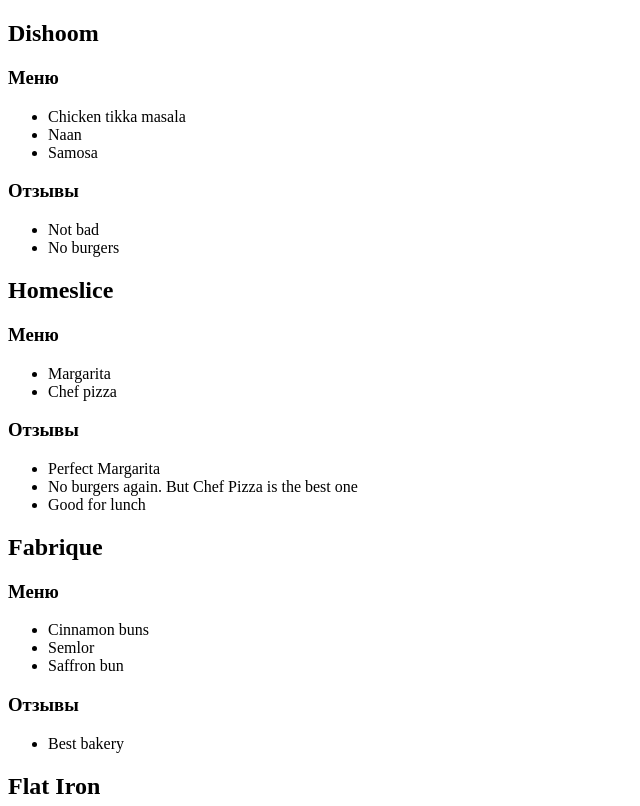
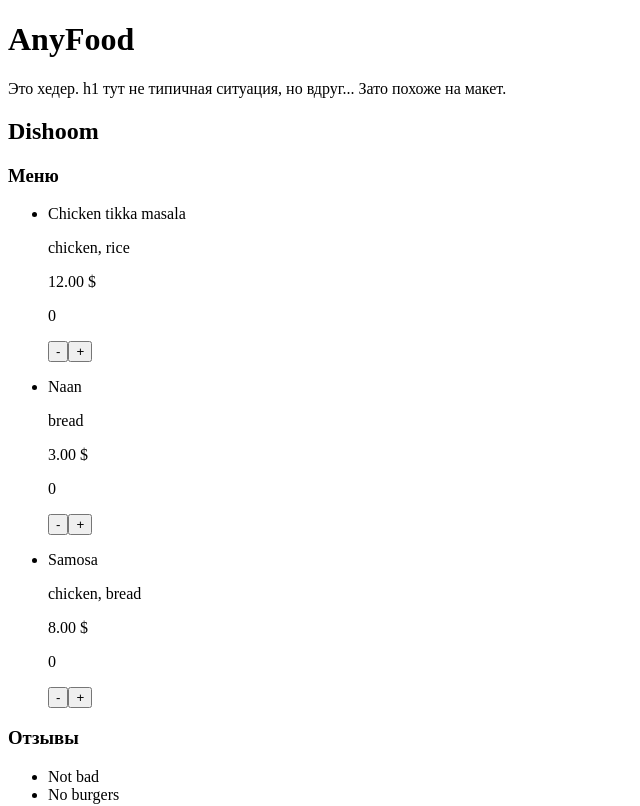
Before and after one commit to MariaKochanova/react-order-food, a React (Vite) app: page / in a window 1280 px wide. Shown: the top 806 px of the page, without its empty margins (0-640 px from the left). Built offline with nearby package versions, Linux system fonts and the light colour scheme.

Commit message:
разбила приложение на компоненты, добавила счетчик заказанных блюд, добавила лэйаут

```diff
--- a/eslint.config.js
+++ b/eslint.config.js
@@ -33,6 +33,7 @@
         'warn',
         { allowConstantExport: true },
       ],
+      'react/prop-types': 0,
     },
   },
 ]
--- a/index.html
+++ b/index.html
@@ -2,7 +2,7 @@
 <html lang="en">
   <head>
     <meta charset="UTF-8" />
-    <link rel="icon" type="image/svg+xml" href="/vite.svg" />
+    <link rel="icon" type="image/png" href="/src/constants/my-favicon.png" />
     <meta name="viewport" content="width=device-width, initial-scale=1.0" />
     <title>AnyFood</title>
   </head>
--- /dev/null
+++ b/src/app.jsx
@@ -0,0 +1,10 @@
+import { RestaurantsPage } from './components/restaurants-page/restaurants-page.jsx'
+import { Layout } from './components/layout/layout.jsx';
+
+export const App = () => {
+    return (
+        <Layout>
+            <RestaurantsPage />
+        </Layout>
+    )
+}
--- /dev/null
+++ b/src/components/cart-counter/cart-counter.jsx
@@ -0,0 +1,21 @@
+import { useState } from "react"
+
+export const CartCounter = () => {
+    const [value, setValue] = useState(0);
+
+    const increase = () => {
+        setValue((value) => (value < 5 ? value + 1 : value))
+    };
+
+    const decrease = () => {
+        setValue((value) => (value > 0 ? value - 1 : value))
+    };
+
+    return (
+        <div>
+            <p>{value}</p>
+            <button onClick={decrease}> - </button>
+            <button onClick={increase}> + </button>
+        </div>
+    )
+}
--- /dev/null
+++ b/src/components/layout/layout.jsx
@@ -0,0 +1,14 @@
+export const Layout = ({ children }) => {
+    return (
+        <>
+            <header>
+                <h1>AnyFood</h1>
+                <p>Это хедер. h1 тут не типичная ситуация, но вдруг... Зато похоже на макет.</p>
+            </header>
+            {children}
+            <footer>
+                <p>А это футер, но кажется в макете сайта его нет.</p>
+            </footer>
+        </>
+    )
+}
--- /dev/null
+++ b/src/components/menu/menu.jsx
@@ -0,0 +1,19 @@
+import { CartCounter } from "../cart-counter/cart-counter"
+
+export const Menu = ({ menu }) => {
+    return (
+        <>
+            <h3>Меню</h3>
+            <ul>
+                {menu.map((dish) => (
+                    <li key={dish.id}>
+                        <p>{dish.name}</p>
+                        <p>{dish.ingredients.join(', ')}</p>
+                        <p>{dish.price + '.00 $'}</p>
+                        <CartCounter />
+                    </li>
+                ))}
+            </ul>
+        </>
+    )
+}
--- /dev/null
+++ b/src/components/restaurant/restaurant.jsx
@@ -0,0 +1,18 @@
+import { Menu } from '../menu/menu.jsx'
+import { Reviews } from '../reviews/reviews.jsx'
+
+export const Restaurant = ({ restaurant }) => {
+    const { name, menu, reviews } = restaurant;
+
+    if (!name) {
+        return null;
+    }
+
+    return (
+        <section key={restaurant.id}>
+            <h2>{name}</h2>
+            <Menu menu={menu} />
+            {Boolean(reviews.length) && <Reviews reviews={reviews} />}
+        </section>
+    )
+}
--- /dev/null
+++ b/src/components/restaurants-page/restaurants-page.jsx
@@ -0,0 +1,12 @@
+import { restaurants } from '../../constants/mock.js'
+import { Restaurant } from '../restaurant/restaurant.jsx'
+
+export const RestaurantsPage = () => {
+    return (
+        <main>
+            {restaurants.map((restaurant) => (
+                <Restaurant restaurant={restaurant} key={restaurant.id} />
+            ))}
+        </main>
+    )
+}
--- /dev/null
+++ b/src/components/reviews/reviews.jsx
@@ -0,0 +1,12 @@
+export const Reviews = ({ reviews }) => {
+    return (
+        <>
+            <h3>Отзывы</h3>
+            <ul>
+                {reviews.map((review) => (
+                    <li key={review.id}>{review.text}</li>
+                ))}
+            </ul>
+        </>
+    )
+}
--- a/src/main.jsx
+++ b/src/main.jsx
@@ -1,66 +1,5 @@
 import { createRoot } from 'react-dom/client'
+import { App } from './app.jsx'
 import './index.css'
-import { restaurants } from './mock.js'
 
-createRoot(document.getElementById('root')).render(
-  <div>
-
-    <div>
-      <h2>{restaurants[0].name}</h2>
-      <h3>Меню</h3>
-      <ul>
-        <li>{restaurants[0].menu[0].name}</li>
-        <li>{restaurants[0].menu[1].name}</li>
-        <li>{restaurants[0].menu[2].name}</li>
-      </ul>
-      <h3>Отзывы</h3>
-      <ul>
-        <li>{restaurants[0].reviews[0].text}</li>
-        <li>{restaurants[0].reviews[1].text}</li>
-      </ul>
-    </div>
-
-    <div>
-      <h2>{restaurants[1].name}</h2>
-      <h3>Меню</h3>
-      <ul>
-        <li>{restaurants[1].menu[0].name}</li>
-        <li>{restaurants[1].menu[1].name}</li>
-      </ul>
-      <h3>Отзывы</h3>
-      <ul>
-        <li>{restaurants[1].reviews[0].text}</li>
-        <li>{restaurants[1].reviews[1].text}</li>
-        <li>{restaurants[1].reviews[2].text}</li>
-      </ul>
-    </div>
-
-    <div>
-      <h2>{restaurants[2].name}</h2>
-      <h3>Меню</h3>
-      <ul>
-        <li>{restaurants[2].menu[0].name}</li>
-        <li>{restaurants[2].menu[1].name}</li>
-        <li>{restaurants[2].menu[2].name}</li>
-      </ul>
-      <h3>Отзывы</h3>
-      <ul>
-        <li>{restaurants[2].reviews[0].text}</li>
-      </ul>
-    </div>
-
-    <div>
-      <h2>{restaurants[3].name}</h2>
-      <h3>Меню</h3>
-      <ul>
-        <li>{restaurants[3].menu[0].name}</li>
-        <li>{restaurants[3].menu[1].name}</li>
-      </ul>
-      <h3>Отзывы</h3>
-      <ul>
-        <li>{restaurants[3].reviews[0].text}</li>
-        <li>{restaurants[3].reviews[1].text}</li>
-      </ul>
-    </div>
-  </div>
-)
+createRoot(document.getElementById('root')).render(<App />)
```
Also changed, not shown: src/constants/mock.js (renamed from src/mock.js), src/constants/my-favicon.png (added).
